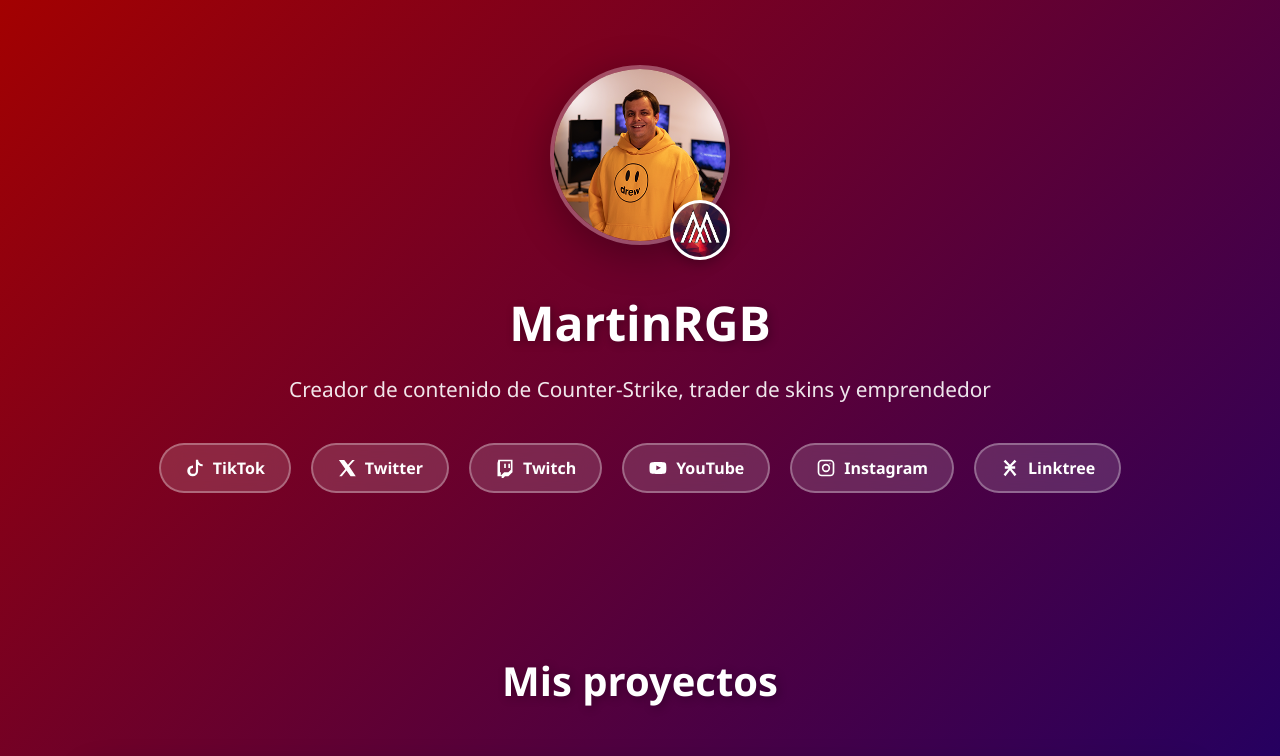
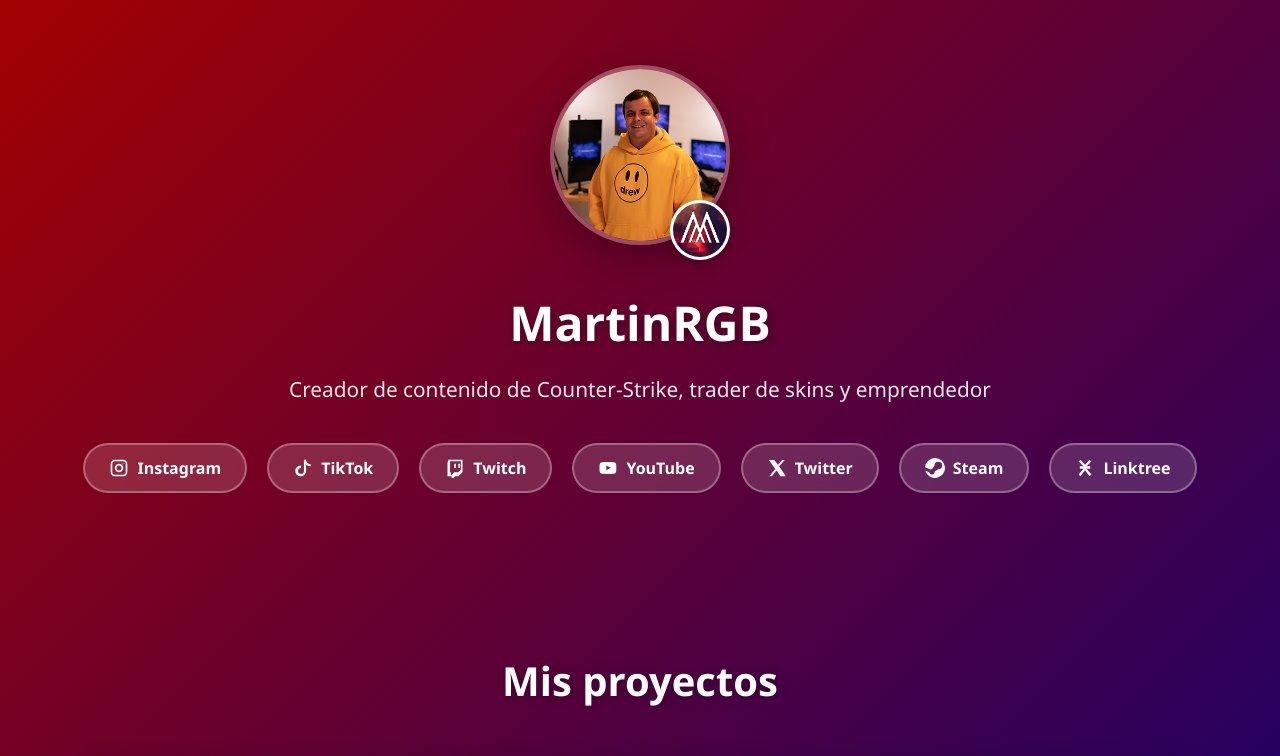
Before and after one commit to MartinRGBuwu/martinrgb-website, a plain HTML site: page index.html in a window 1280 px wide. Shown: the top 756 px of the page. Drawn offline with Linux system fonts and the light colour scheme.

Commit message:
Update social media links and icons in index.html

```diff
--- a/index.html
+++ b/index.html
@@ -24,6 +24,15 @@
 
         <div class="social-links">
 
+            <a href="https://instagram.com/martinrgb_" class="social-btn" target="_blank">
+                <svg xmlns="http://www.w3.org/2000/svg" width="20" height="20" viewBox="0 0 24 24" fill="currentColor"
+                    aria-label="Instagram icon">
+                    <path
+                        d="M7 2C4.243 2 2 4.243 2 7v10c0 2.757 2.243 5 5 5h10c2.757 0 5-2.243 5-5V7c0-2.757-2.243-5-5-5H7zm10 2a3 3 0 0 1 3 3v10a3 3 0 0 1-3 3H7a3 3 0 0 1-3-3V7a3 3 0 0 1 3-3h10zm-5 3a5 5 0 1 0 0 10 5 5 0 0 0 0-10zm0 2a3 3 0 1 1 0 6 3 3 0 0 1 0-6zm4.75-2.75a.75.75 0 1 0 0 1.5.75.75 0 0 0 0-1.5z" />
+                </svg>
+
+                Instagram
+            </a>
             <a href="https://tiktok.com/@martinrgb" class="social-btn" target="_blank">
                 <svg xmlns="http://www.w3.org/2000/svg" width="20" height="20" viewBox="0 0 24 24" fill="currentColor"
                     aria-label="TikTok icon">
@@ -33,15 +42,7 @@
 
                 TikTok
             </a>
-            <a href="https://twitter.com/martin_rgb" class="social-btn" target="_blank">
-                <svg xmlns="http://www.w3.org/2000/svg" width="20" height="20" viewBox="0 0 24 24" fill="currentColor"
-                    aria-label="X (Twitter) icon">
-                    <path
-                        d="M18.244 2.25h3.106l-6.79 7.77 7.966 11.73h-6.244l-4.883-6.622-5.59 6.622H2.7l7.258-8.59L2.3 2.25h6.42l4.389 5.834 5.135-5.834z" />
-                </svg>
 
-                Twitter
-            </a>
             <a href="https://twitch.tv/martinrgb" class="social-btn" target="_blank">
                 <svg xmlns="http://www.w3.org/2000/svg" width="20" height="20" viewBox="0 0 24 24" fill="currentColor"
                     aria-label="Twitch icon">
@@ -60,15 +61,28 @@
 
                 YouTube
             </a>
-            <a href="https://instagram.com/martinrgb_" class="social-btn" target="_blank">
+
+            <a href="https://twitter.com/martin_rgb" class="social-btn" target="_blank">
                 <svg xmlns="http://www.w3.org/2000/svg" width="20" height="20" viewBox="0 0 24 24" fill="currentColor"
-                    aria-label="Instagram icon">
+                    aria-label="X (Twitter) icon">
                     <path
-                        d="M7 2C4.243 2 2 4.243 2 7v10c0 2.757 2.243 5 5 5h10c2.757 0 5-2.243 5-5V7c0-2.757-2.243-5-5-5H7zm10 2a3 3 0 0 1 3 3v10a3 3 0 0 1-3 3H7a3 3 0 0 1-3-3V7a3 3 0 0 1 3-3h10zm-5 3a5 5 0 1 0 0 10 5 5 0 0 0 0-10zm0 2a3 3 0 1 1 0 6 3 3 0 0 1 0-6zm4.75-2.75a.75.75 0 1 0 0 1.5.75.75 0 0 0 0-1.5z" />
+                        d="M18.244 2.25h3.106l-6.79 7.77 7.966 11.73h-6.244l-4.883-6.622-5.59 6.622H2.7l7.258-8.59L2.3 2.25h6.42l4.389 5.834 5.135-5.834z" />
                 </svg>
 
-                Instagram
+                Twitter
             </a>
+
+            <a href="https://steamcommunity.com/profiles/76561198803770628/" class="social-btn" target="_blank">
+                <svg xmlns="http://www.w3.org/2000/svg" width="20" height="20" viewBox="0 0 64 64" fill="currentColor"
+                    aria-label="TikTok icon">
+                    <path
+                        d="M31.945 0A32.028 32.028 0 0 0 0 29.433l17.181 7.091a9.021 9.021 0 0 1 5.106-1.574q.256 0 .505.014l7.642-11.057v-.155a12.088 12.088 0 1 1 12.088 12.07h-.275l-10.9 7.76c.007.144.012.288.012.429a9.075 9.075 0 0 1-17.97 1.786L1.1 40.72A32.047 32.047 0 1 0 31.945 0z"
+                        fill="#FFFFFF" />
+                </svg>
+
+                Steam
+            </a>
+
             <a href="https://linktr.ee/martinrgb" class="social-btn" target="_blank">
                 <svg xmlns="http://www.w3.org/2000/svg" width="20" height="20" viewBox="0 0 24 24" fill="currentColor"
                     aria-label="Linktree icon">
```
